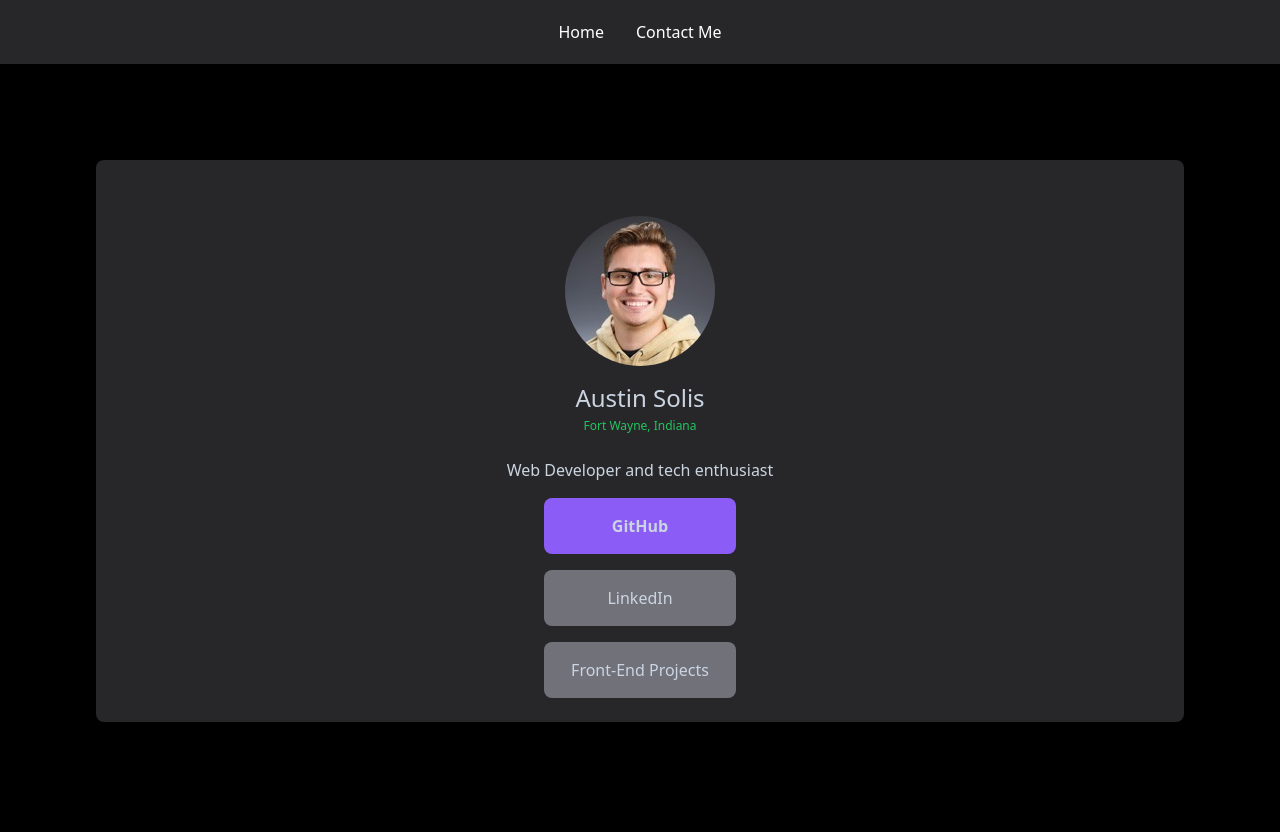
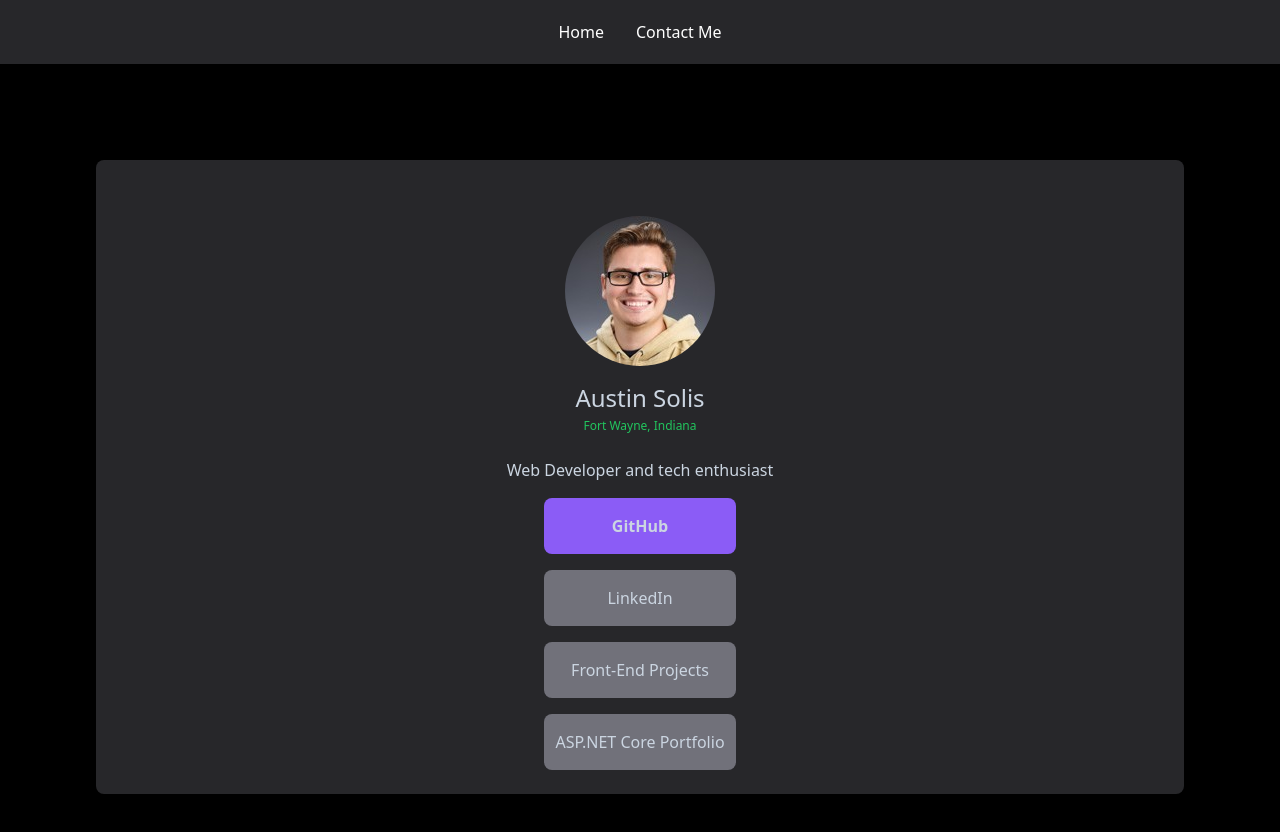
Before and after one commit to AJSolis/austinsolis-portfolio, a plain HTML site: page index.html in a window 1280 px wide. Drawn offline with nearby package versions, Linux system fonts and the light colour scheme.

Commit message:
Add net core portfolio link

```diff
--- a/index.html
+++ b/index.html
@@ -54,6 +54,13 @@
             </p>
           </a>
         </div>
+        <div class="bg-zinc-500 hover:bg-zinc-600 active:bg-zinc-700 focus:outline-none focus:ring focus:ring-zinc-300 rounded-lg max-w-48 mx-auto">
+          <a href="https://github.com/AJSolis/Austin-Solis-NET-Core-Portfolio">
+            <p class="text-slate-300 py-4 mt-4">
+              ASP.NET Core Portfolio
+            </p>
+          </a>
+        </div>
       </div>
       <br />
     </div>
```
